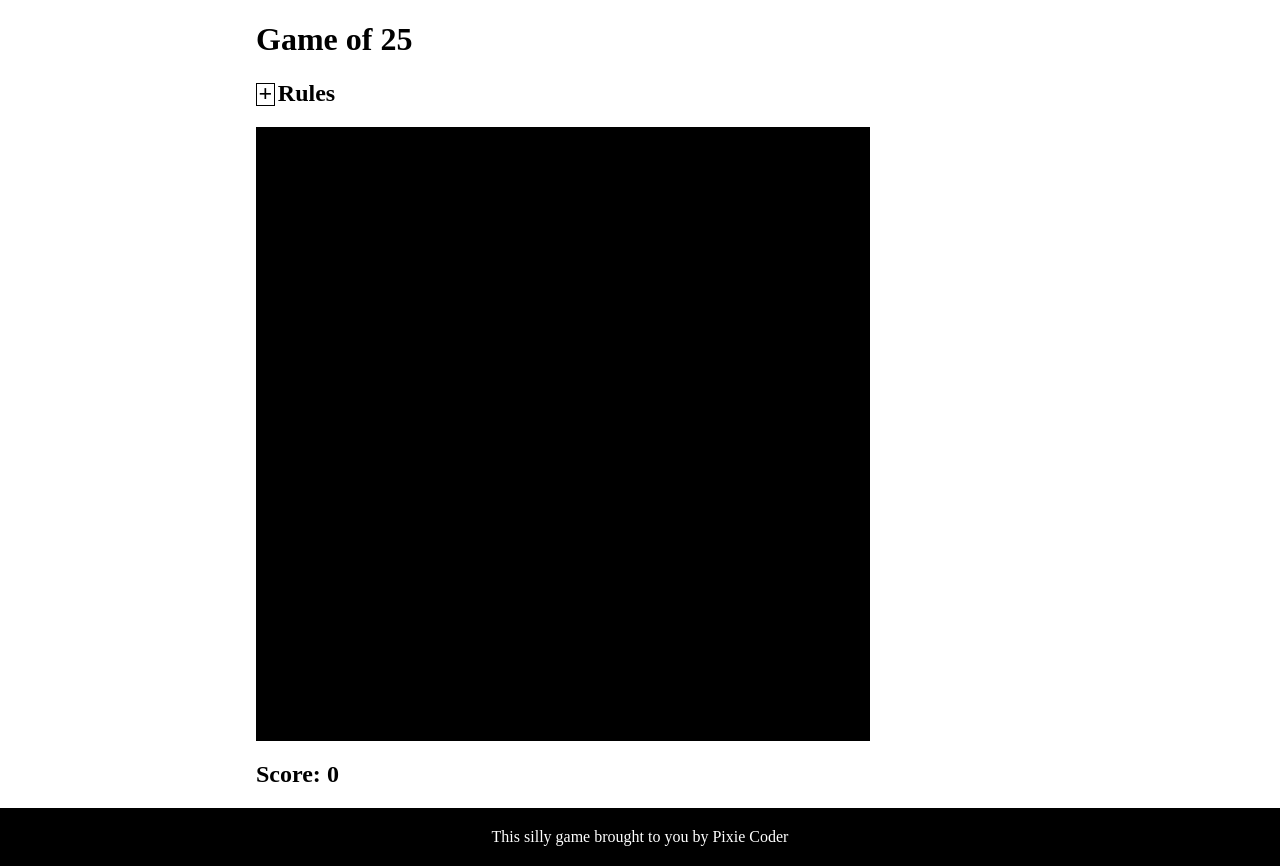
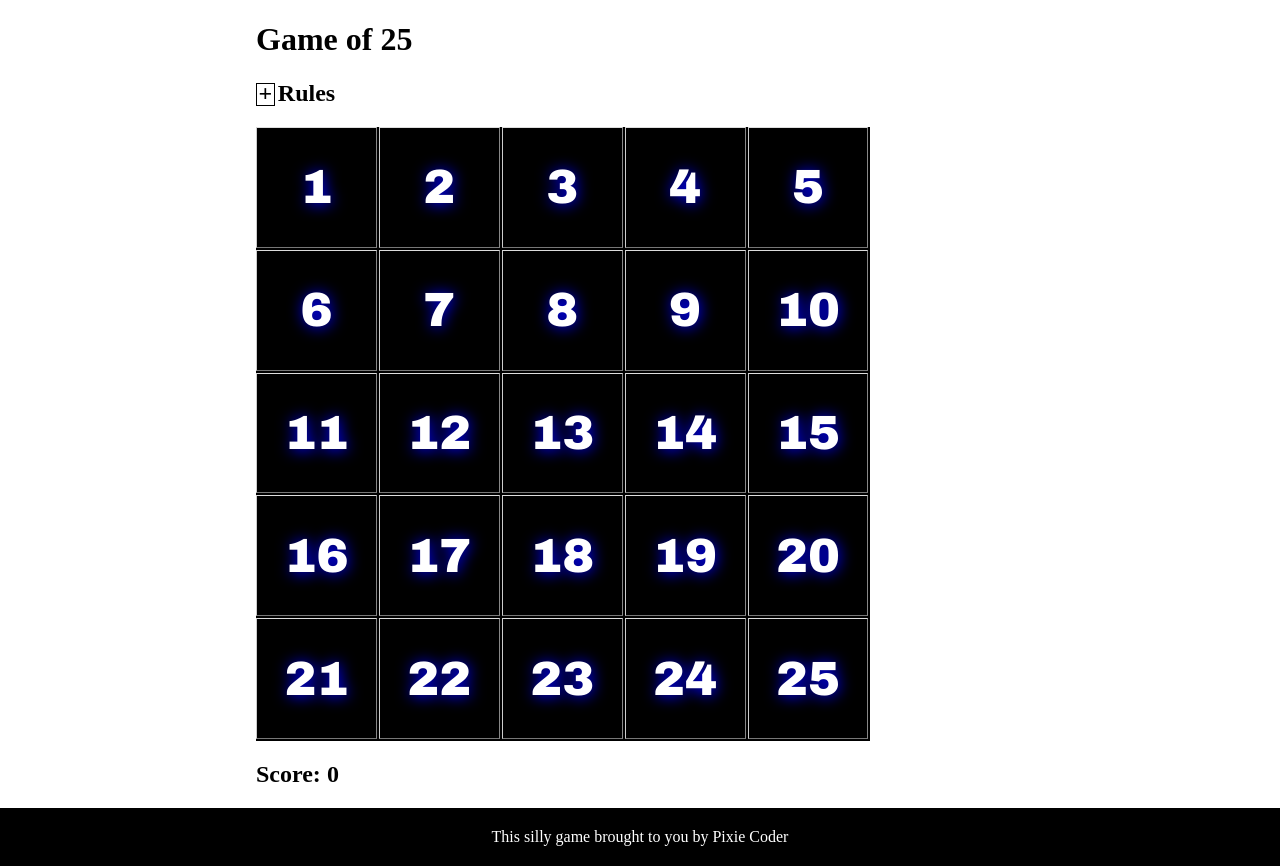
Before and after one commit to filiphazardous/25game, a plain HTML site: page index.html in a window 1280 px wide. Drawn offline with Linux system fonts and the light colour scheme.

Commit message:
Added tile layout

```diff
--- a/css/25.css
+++ b/css/25.css
@@ -1,3 +1,4 @@
+/* General definitions */
 html, body {
     height: 100%;
     border: 0;
@@ -12,20 +13,6 @@ main, header {
     margin: 0 auto;
 }
 
-#game-area {
-    position: relative;
-    width: 80%;
-
-    background: black;
-    color: white;
-}
-
-#game-area:before {
-    content: "";
-    display: block;
-    padding-top: 100%;
-}
-
 footer {
     background: black;
     color: white;
@@ -33,6 +20,8 @@ footer {
     padding: 20px;
     text-align: center;
 }
+
+/* Expandable section */
 
 input.expandable-state {
     display: none;
@@ -60,3 +49,65 @@ input[type=checkbox] + label .expandable-body {
 input[type=checkbox]:checked + label .expandable-body {
     display: block;
 }
+
+/* Game definitions */
+
+#game-area {
+    position: relative;
+    width: 80%;
+
+    background: black;
+    color: white;
+}
+
+#game-area:before {
+    content: "";
+    display: block;
+    padding-top: 100%;
+}
+
+#game-board {
+    position: absolute;
+    top: 0;
+    left: 0;
+    right: 0;
+    bottom: 0;
+}
+
+.game-tile {
+    width: calc(20% - 4px);
+    height: calc(20% - 4px);
+    position: absolute;
+
+    border: 1px solid;
+    border-top-color: #ddd;
+    border-left-color: #ccc;
+    border-right-color: #888;
+    border-bottom-color: #777;
+}
+
+.game-tile-inner {
+    position: absolute;
+    top: 50%;
+    transform: translate(0, -50%);
+    width: 100%;
+    text-align: center;
+
+    font-size: 3em;
+    font-family: "Arial Black", Helvetica;
+    font-weight: bolder;
+    text-shadow: #00f 1px 1px 15px;
+}
+
+/* Initial tile state */
+#n00, #n01, #n02, #n03, #n04 {  top: 0; }
+#n05, #n06, #n07, #n08, #n09 {  top: 20%; }
+#n10, #n11, #n12, #n13, #n14 {  top: 40%; }
+#n15, #n16, #n17, #n18, #n19 {  top: 60%; }
+#n20, #n21, #n22, #n23, #n24 {  top: 80%; }
+
+#n00, #n05, #n10, #n15, #n20 {  left: 0; }
+#n01, #n06, #n11, #n16, #n21 {  left: 20%; }
+#n02, #n07, #n12, #n17, #n22 {  left: 40%; }
+#n03, #n08, #n13, #n18, #n23 {  left: 60%; }
+#n04, #n09, #n14, #n19, #n24 {  left: 80%; }
--- a/index.html
+++ b/index.html
@@ -20,6 +20,35 @@
     </div>
     <div id="game-area">
         <div id="game-board">
+            <div id="n00" class="game-tile"><div class="game-tile-inner">1</div></div>
+            <div id="n01" class="game-tile"><div class="game-tile-inner">2</div></div>
+            <div id="n02" class="game-tile"><div class="game-tile-inner">3</div></div>
+            <div id="n03" class="game-tile"><div class="game-tile-inner">4</div></div>
+            <div id="n04" class="game-tile"><div class="game-tile-inner">5</div></div>
+
+            <div id="n05" class="game-tile"><div class="game-tile-inner">6</div></div>
+            <div id="n06" class="game-tile"><div class="game-tile-inner">7</div></div>
+            <div id="n07" class="game-tile"><div class="game-tile-inner">8</div></div>
+            <div id="n08" class="game-tile"><div class="game-tile-inner">9</div></div>
+            <div id="n09" class="game-tile"><div class="game-tile-inner">10</div></div>
+
+            <div id="n10" class="game-tile"><div class="game-tile-inner">11</div></div>
+            <div id="n11" class="game-tile"><div class="game-tile-inner">12</div></div>
+            <div id="n12" class="game-tile"><div class="game-tile-inner">13</div></div>
+            <div id="n13" class="game-tile"><div class="game-tile-inner">14</div></div>
+            <div id="n14" class="game-tile"><div class="game-tile-inner">15</div></div>
+
+            <div id="n15" class="game-tile"><div class="game-tile-inner">16</div></div>
+            <div id="n16" class="game-tile"><div class="game-tile-inner">17</div></div>
+            <div id="n17" class="game-tile"><div class="game-tile-inner">18</div></div>
+            <div id="n18" class="game-tile"><div class="game-tile-inner">19</div></div>
+            <div id="n19" class="game-tile"><div class="game-tile-inner">20</div></div>
+
+            <div id="n20" class="game-tile"><div class="game-tile-inner">21</div></div>
+            <div id="n21" class="game-tile"><div class="game-tile-inner">22</div></div>
+            <div id="n22" class="game-tile"><div class="game-tile-inner">23</div></div>
+            <div id="n23" class="game-tile"><div class="game-tile-inner">24</div></div>
+            <div id="n24" class="game-tile"><div class="game-tile-inner">25</div></div>
         </div>
     </div>
     <div id="score-area">
```
